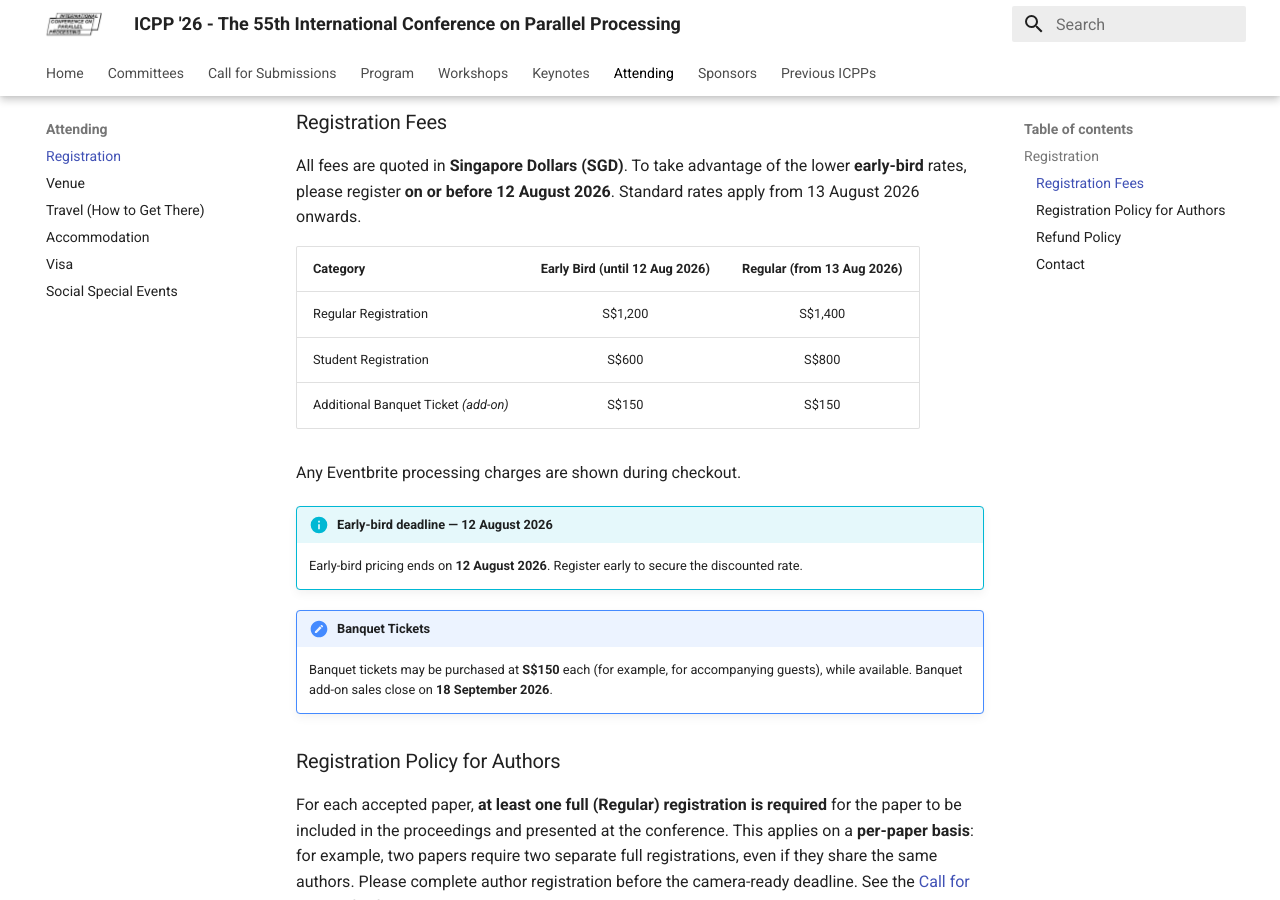
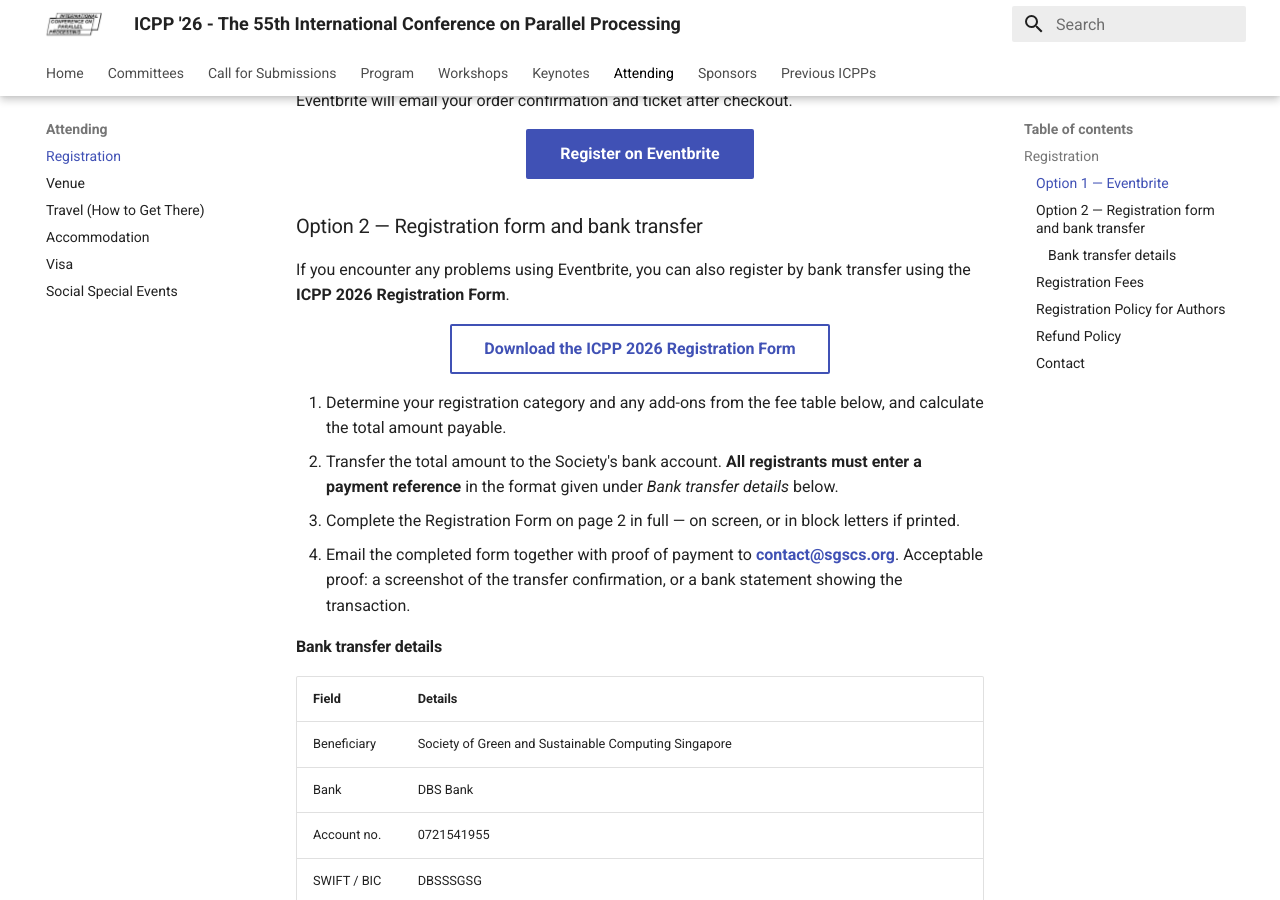
Before and after one commit to icpp2026/icpp2026.github.io, an MkDocs documentation site: the page built from docs/registration.md, in a window 1280 px wide and 900 px high, scrolled down 617 px. Built offline with MkDocs 1.6.1 and Material for MkDocs 9.7.7, drawn with Linux system fonts in a browser that asks for light colours; comment, search, counter and statistics services are not loaded; some of the changed text lies outside the part shown.

Commit message:
docs: add bank transfer registration option alongside Eventbrite
Split registration into two channels, add the ICPP 2026 Registration Form
download, DBS bank transfer details and payment-reference format, and the
cable car Sky Pass add-ons from the form's fee table.

Co-Authored-By: Claude Opus 5 (1M context) <noreply@anthropic.com>
Claude-Session: https://claude.ai/code/session_01H9zfAjk6snj89ehZ98emHC

```diff
--- a/docs/registration.md
+++ b/docs/registration.md
@@ -2,11 +2,46 @@
 
 Registration for ICPP 2026 is now open. The 55th International Conference on Parallel Processing will be held in Singapore from **September 28 - October 1, 2026** at [NTU@one-north](https://www.ntu.edu.sg/life-at-ntu/leisure-and-dining/ntu@one-north){:target="_blank"}.
 
-All registrations are processed through **Eventbrite**. Select **Get tickets** on the event page, choose the correct ticket type and quantity, and complete payment. Additional banquet tickets are available as add-ons. Please confirm your ticket type before purchase; Eventbrite will email your order confirmation and ticket after checkout.
+Registration may be completed through either of the two channels below. **Registrants are requested to use one channel only.**
+
+### Option 1 — Eventbrite
+
+Select **Get tickets** on the event page, choose the correct ticket type and quantity, and complete payment. Add-ons are available at checkout. Please confirm your ticket type before purchase; Eventbrite will email your order confirmation and ticket after checkout.
 
 <div style="text-align: center" markdown>
 [Register on Eventbrite](https://www.eventbrite.sg/e/icpp-2026-the-55th-international-conference-on-parallel-processing-tickets-1994289775403){ .md-button .md-button--primary target="_blank"}
 </div>
+
+### Option 2 — Registration form and bank transfer
+
+If you encounter any problems using Eventbrite, you can also register by bank transfer using the **ICPP 2026 Registration Form**.
+
+<div style="text-align: center" markdown>
+[Download the ICPP 2026 Registration Form](https://drive.google.com/file/d/1w-vB0nDw2HTqqQTXGntncstdm0O6mZb9/view?usp=sharing){ .md-button target="_blank"}
+</div>
+
+1. Determine your registration category and any add-ons from the fee table below, and calculate the total amount payable.
+2. Transfer the total amount to the Society's bank account. **All registrants must enter a payment reference** in the format given under *Bank transfer details* below.
+3. Complete the Registration Form on page 2 in full — on screen, or in block letters if printed.
+4. Email the completed form together with proof of payment to **[contact@sgscs.org](mailto:contact@sgscs.org)**. Acceptable proof: a screenshot of the transfer confirmation, or a bank statement showing the transaction.
+
+#### Bank transfer details
+
+| Field | Details |
+|-------|---------|
+| Beneficiary | Society of Green and Sustainable Computing Singapore |
+| Bank | DBS Bank |
+| Account no. | 0721541955 |
+| SWIFT / BIC | DBSSSGSG |
+| Currency | SGD |
+| Bank address | 12 Marina Boulevard, DBS Asia Central, Marina Bay Financial Centre Tower 3, Singapore 018982 |
+| Reference | **Authors** — your Submission ID. **All others** — `ICPP26 LASTNAME FIRSTINITIAL` (capitals, no punctuation; e.g. `ICPP26 TAN W`). If the field is too short, use `ICPP26` and your last name. |
+
+!!! note "Please note"
+    - All bank charges, including intermediary and receiving-bank fees, are borne by the registrant. The amount stated must be received in full.
+    - Fees are determined by the date on which payment is made.
+    - Registration is confirmed only after both the completed form and valid proof of payment have been received. Confirmation will be issued to the registrant by email.
+    - Submit one form per registrant, and only if your registration has not already been completed online.
 
 ### Registration Fees
 
@@ -16,9 +51,13 @@ All fees are quoted in **Singapore Dollars (SGD)**. To take advantage of the low
 |----------|:------------------------------:|:--------------------------:|
 | Regular Registration | S$1,200 | S$1,400 |
 | Student Registration | S$600 | S$800 |
-| Additional Banquet Ticket *(add-on)* | S$150 | S$150 |
+| Additional Banquet Ticket *(add-on, until 18 Sep 2026)* | S$150 | S$150 |
+| Singapore Cable Car — Sky Pass, Adult *(add-on, until 16 Sep 2026)* | S$23 | S$23 |
+| Singapore Cable Car — Sky Pass, Child *(add-on, until 16 Sep 2026)* | S$19 | S$19 |
 
-Any Eventbrite processing charges are shown during checkout.
+Cable Car Sky Pass: return transport to your hotel is not included and must be arranged by the participant.
+
+Any Eventbrite processing charges are shown during checkout. For bank transfers, fees are determined by the date on which payment is made.
 
 !!! info "Early-bird deadline — 12 August 2026"
     Early-bird pricing ends on **12 August 2026**. Register early to secure the discounted rate.
@@ -34,10 +73,10 @@ Student registrations are intended for full-time students and **do not** satisfy
 
 ### Refund Policy
 
-Refunds are available **up to 7 days before the event**. Eventbrite platform charges are non-refundable and are borne by the participant. Requests within 7 days of the conference cannot be accommodated. Please refer to the Eventbrite event page for the most up-to-date terms.
+Refunds are available **up to 7 days before the event**. Any platform or bank charges are non-refundable and are borne by the participant. Requests within 7 days of the conference cannot be accommodated. Please refer to the Eventbrite event page for the most up-to-date terms.
 
 ### Contact
 
-For questions about registration, please contact the ICPP 2026 organizing committee through the **Contact** option on Eventbrite. Payment is handled by the **Society of Green & Sustainable Computing Singapore** via Eventbrite. **Should you have any problems or difficulties with payment, kindly contact the organizer and we will try to assist you.**
+For questions about registration, please email **[contact@sgscs.org](mailto:contact@sgscs.org)**, or contact the ICPP 2026 organizing committee through the **Contact** option on Eventbrite. Payment is handled by the **Society of Green & Sustainable Computing Singapore**. **Should you have any problems or difficulties with payment, kindly contact the organizer and we will try to assist you.**
 
-All other registration terms and policies are governed by the [Eventbrite event page](https://www.eventbrite.sg/e/icpp-2026-the-55th-international-conference-on-parallel-processing-tickets-1994289775403){:target="_blank"}, which takes precedence in case of any discrepancy.
+For Eventbrite registrations, all other terms and policies are governed by the [Eventbrite event page](https://www.eventbrite.sg/e/icpp-2026-the-55th-international-conference-on-parallel-processing-tickets-1994289775403){:target="_blank"}, which takes precedence in case of any discrepancy.
```
